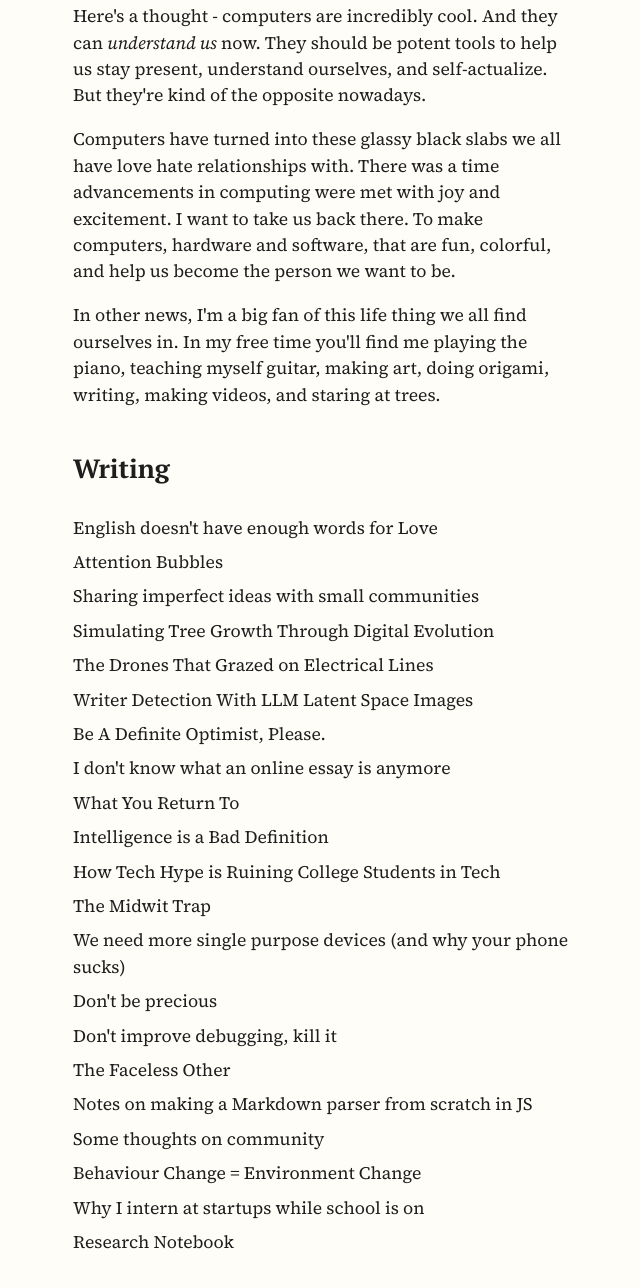
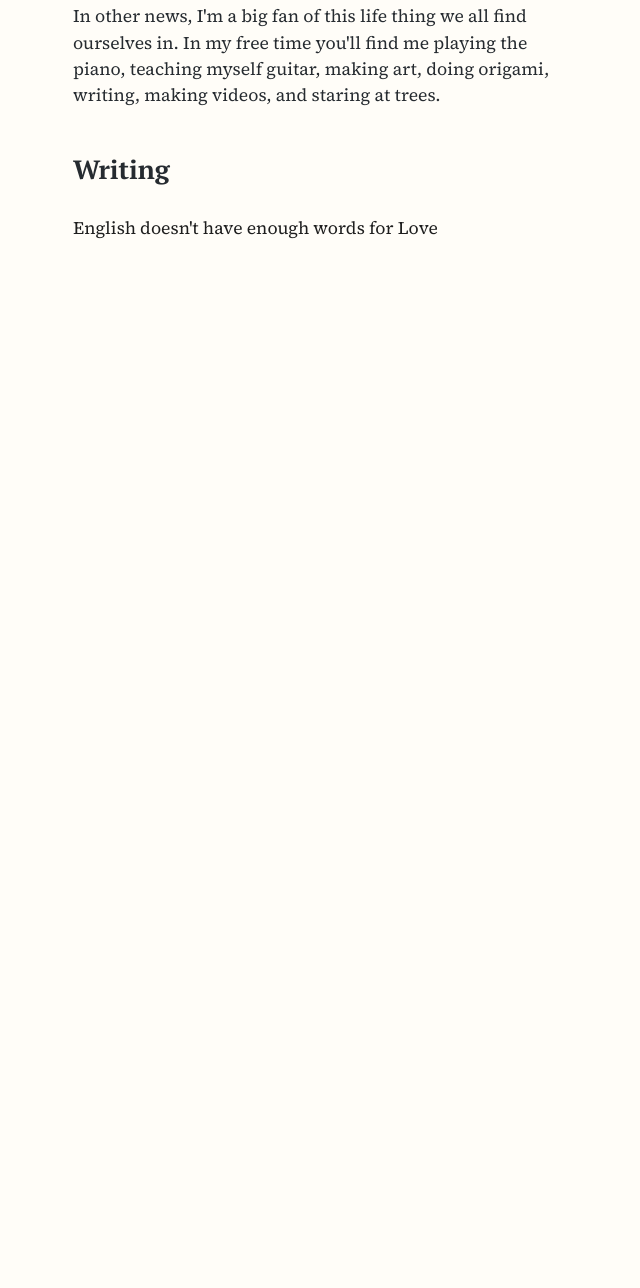
Before and after one commit to cjrohandj/cjrohandj.github.io, a plain HTML site: page index.html in a window 1280 px wide. Shown: the part 292-1580 px from the top of the page, without its empty margins (317-957 px from the left). After the commit the page ends 800 px from the top, so only its background shows below. Drawn offline with Linux system fonts and the light colour scheme.

Commit message:
Clean up index.html by removing links and text
Removed several links and paragraphs from the content section.

```diff
--- a/index.html
+++ b/index.html
@@ -78,15 +78,14 @@
       <h1>Hi, I'm Rohan</h1>
 
       <div class="links">
-        <a class="red" href="https://twitter.com/SarvasvKulpati">twitter</a>
         |
-        <a class="blue" href="https://www.youtube.com/@SarvasvKulpatiYT">youtube</a>
+        <a class="brown" href="https://www.goodreads.com/user/show/173698466-rohan-patel">goodreads</a>
         |
-        <a class="green" href="https://sarv.substack.com/">substack</a>
+        <a class="green" href="https://substack.com/@cjrohandj">substack</a>
         |
         <a class="purple" href="https://instagram.com/sarvasvkulpati">instagram</a>
         |
-        <a class="dark-gray" href="https://github.com/sarvasvkulpati">github</a>
+        <a class="dark-gray" href="https://github.com/cjrohandj</a>
       </div>
 
       <div class="content">
@@ -97,9 +96,6 @@
             <li>Interested in how tech impacts us</li>
           </ul>
 
-          <p>Here's a thought - computers are incredibly cool. And they can <em>understand us</em> now. They should be potent tools to help us stay present, understand ourselves, and self-actualize. But they're kind of the opposite nowadays.</p>
-
-          <p>Computers have turned into these glassy black slabs we all have love hate relationships with. There was a time advancements in computing were met with joy and excitement. I want to take us back there. To make computers, hardware and software, that are fun, colorful, and help us become the person we want to be.</p>
 
           <p>In other news, I'm a big fan of this life thing we all find ourselves in. In my free time you'll find me playing the piano, teaching myself guitar, making art, doing origami, writing, making videos, and staring at trees.</p>
         </div>
@@ -112,85 +108,7 @@
                 <a href="/words-for-love">English doesn&#39;t have enough words for Love</a>
               </li>
 
-              <li>
-                <a href="/attention-bubbles">Attention Bubbles</a>
-              </li>
 
-              <li>
-                <a href="/smallcommunity">Sharing imperfect ideas with small communities</a>
-              </li>
-
-              <li>
-                <a href="/treesim">Simulating Tree Growth Through Digital Evolution</a>
-              </li>
-
-              <li>
-                <a href="/drones-that-grazed">The Drones That Grazed on Electrical Lines</a>
-              </li>
-
-              <li>
-                <a href="/writer-detection-llm">Writer Detection With LLM Latent Space Images</a>
-              </li>
-
-              <li>
-                <a href="/be-a-definite-optimist">Be A Definite Optimist, Please.</a>
-              </li>
-
-              <li>
-                <a href="/what-is-an-online-essay">I don&#39;t know what an online essay is anymore</a>
-              </li>
-
-              <li>
-                <a href="/return">What You Return To</a>
-              </li>
-
-              <li>
-                <a href="/nointelligence">Intelligence is a Bad Definition</a>
-              </li>
-
-              <li>
-                <a href="/techhype">How Tech Hype is Ruining College Students in Tech</a>
-              </li>
-
-              <li>
-                <a href="/midwit">The Midwit Trap</a>
-              </li>
-
-              <li>
-                <a href="/singlepurposedevices">We need more single purpose devices (and why your phone sucks)</a>
-              </li>
-
-              <li>
-                <a href="/precious">Don&#39;t be precious</a>
-              </li>
-
-              <li>
-                <a href="/killdebugging">Don&#39;t improve debugging, kill it</a>
-              </li>
-
-              <li>
-                <a href="/facelessother">The Faceless Other</a>
-              </li>
-
-              <li>
-                <a href="/mdparser">Notes on making a Markdown parser from scratch in JS</a>
-              </li>
-
-              <li>
-                <a href="/community">Some thoughts on community</a>
-              </li>
-
-              <li>
-                <a href="/behaviourchange">Behaviour Change = Environment Change</a>
-              </li>
-
-              <li>
-                <a href="/intern">Why I intern at startups while school is on</a>
-              </li>
-
-              <li>
-                <a href="/research">Research Notebook</a>
-              </li>
 
           </ul>
         </div>
```
